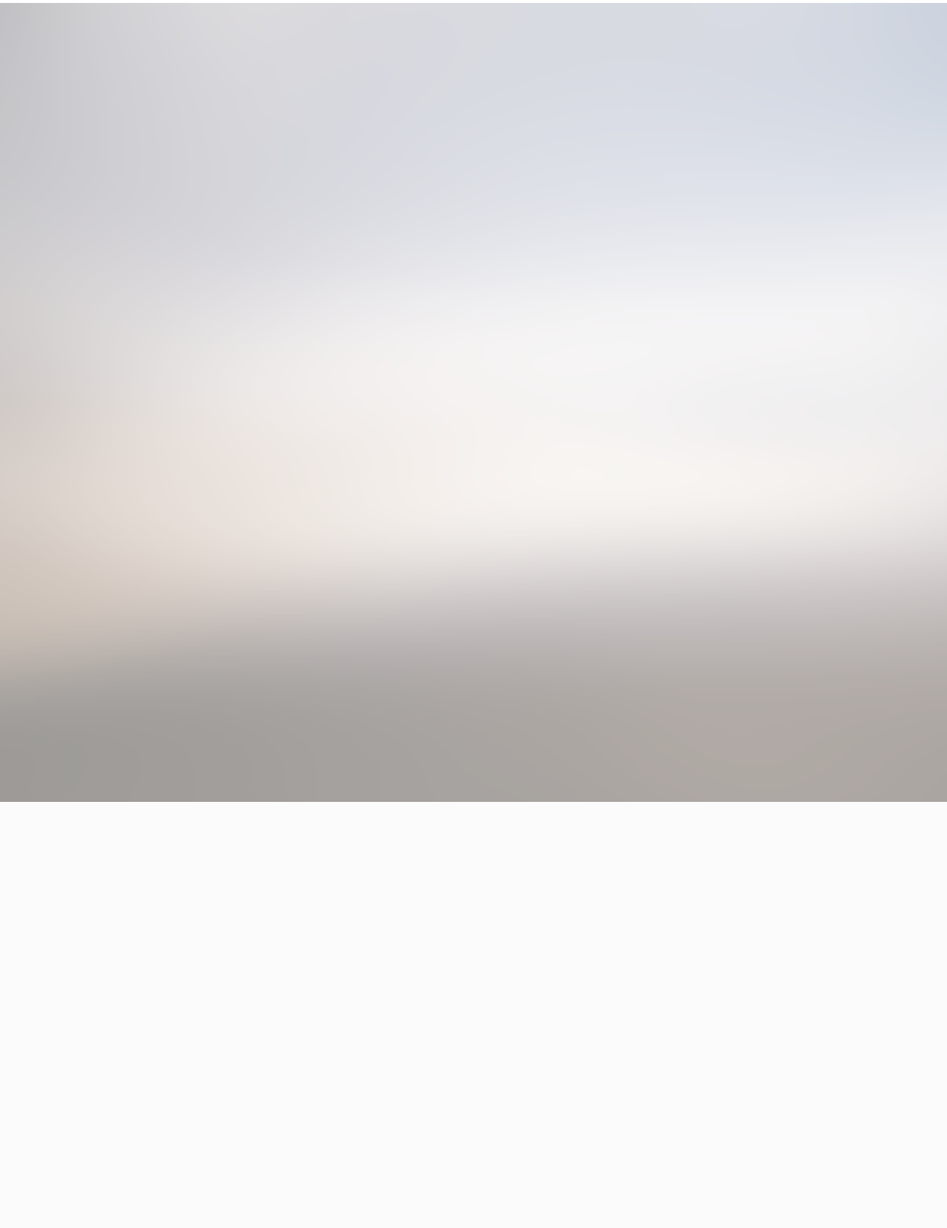
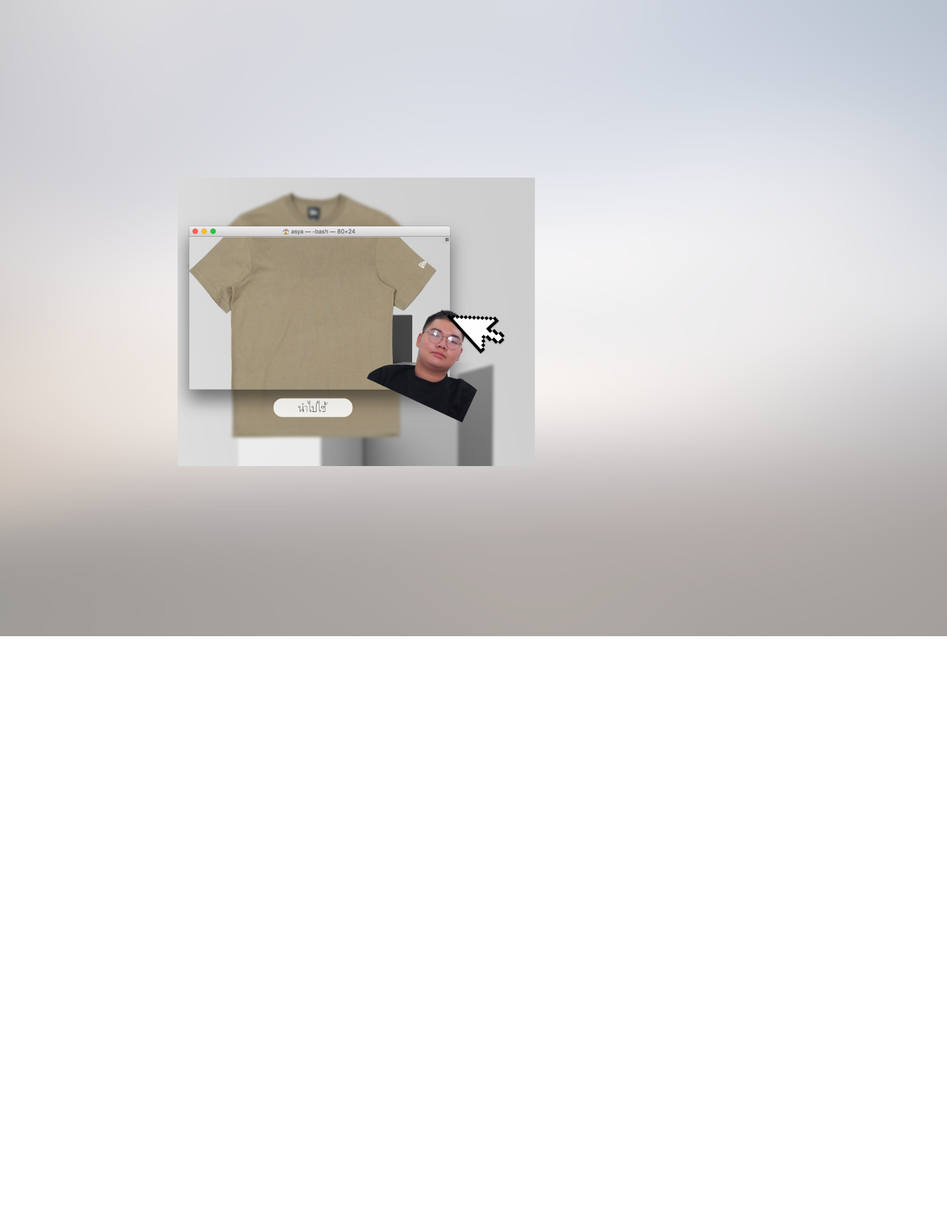
Before and after one commit to PataninThongsongsom/Miniprojectweb, a PHP site: page /Main.html in a window 1280 px wide; the page is wider, and only the part inside the window is pictured. Shown: the part 800-2460 px from the top of that part at 74% size. Before the commit the page ends 1884 px from the top of that part, so only its background shows below. Run offline with PHP 8.4, Linux system fonts and the light colour scheme.

Commit message:
Fix
Style fix

```diff
--- a/Main.html
+++ b/Main.html
@@ -34,8 +34,8 @@
             <!-- <div class="black_effect"></div>-->
             <video src="/vdo/BannerVideo.mp4" class="VdoBanner" autoplay loop playsinline data-object-fit="cover">
         </div>
-        <div class="Recommand">
-            <img src="/img/bg-blurry.png" class="bgblur" title="bgblur">
+        <div class="Recommand" >
+            <img src="img/Customyourown.png" class="cyo" title="cyo">
 
         </div>
         <!-- Banner Area -->
--- a/style.css
+++ b/style.css
@@ -121,7 +121,6 @@ a.Custom
     margin-right: 10px;
 }
 
-/* Shadow behind Menu */
 .Shadow
 {
     display:block;
@@ -131,15 +130,6 @@ a.Custom
     top:0%;
 
 }
-/* Banner */
-.Parallax1
-{
-    width: 100%;
-    z-index: 1;
-    display: block;
-    position: absolute;
-    /* transform: translateY(0px); */
-}
 
 .img-title
 {
@@ -147,38 +137,23 @@ a.Custom
     display: block;
 }
 
-.Recommand
-{
-    width: 100%;
-    height: 1080px;
-    top: 0px;
-    z-index: 5;
-    position: relative;
-    object-fit: cover;
-    display: flex;
-
-}
-
-img.Customyourown
-{
-    width: 100%;
-    padding-left: 10px;
-}
 
 h1
 {
     font-size: large;
 }
 
+/* Banner */
+
 .Banner
 {
     top: 0;
     left: 0;
     position: relative;
+    width: 100%;
+    height: var(--doc-height, 100vh);
     z-index: 4;
     bottom: 0;
-
-
 }
 
 .VdoBanner
@@ -201,6 +176,43 @@ h1
     position: absolute;
 }
 
+/* Recommand */
+.Recommand
+{
+    top: 0;
+    left: 0;
+    position: relative;
+    width: 100%;
+    height: 800px;
+    z-index: 4;
+    bottom: 0;
+    background-image: url(img/bg-blurry.png);
+    background-position: center;
+    background-repeat: no-repeat;
+    background-size: cover;
+    padding-left: 60px;
+    padding-top: 60px;
+}
+
+.bgblur
+{
+    width: 100%;
+    height: 100%;
+}
+
+.cyo
+{
+    height: 390px;
+    position: relative;
+    display: flex;
+    top: 180px;
+    left:180px
+
+}
+
+
+
+
 Shop
 {
     background-color: gray;
```
